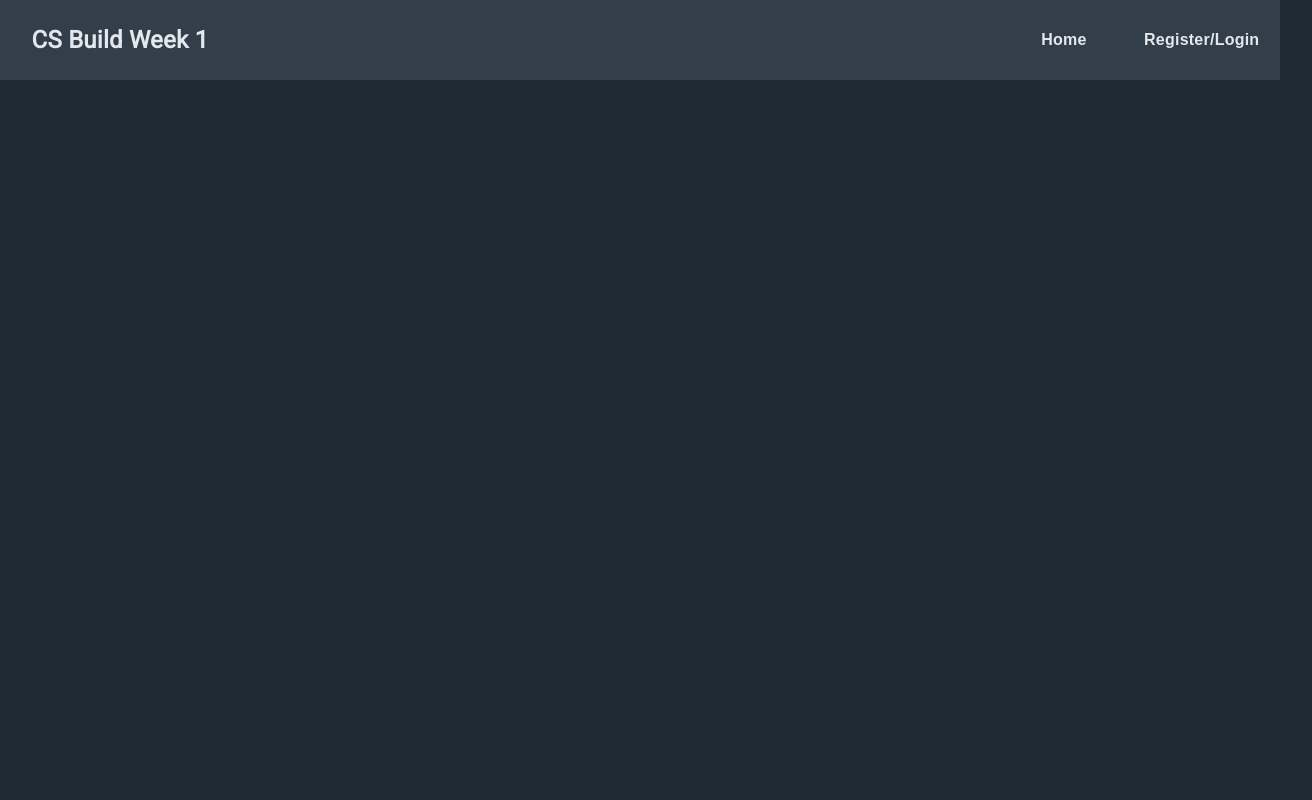
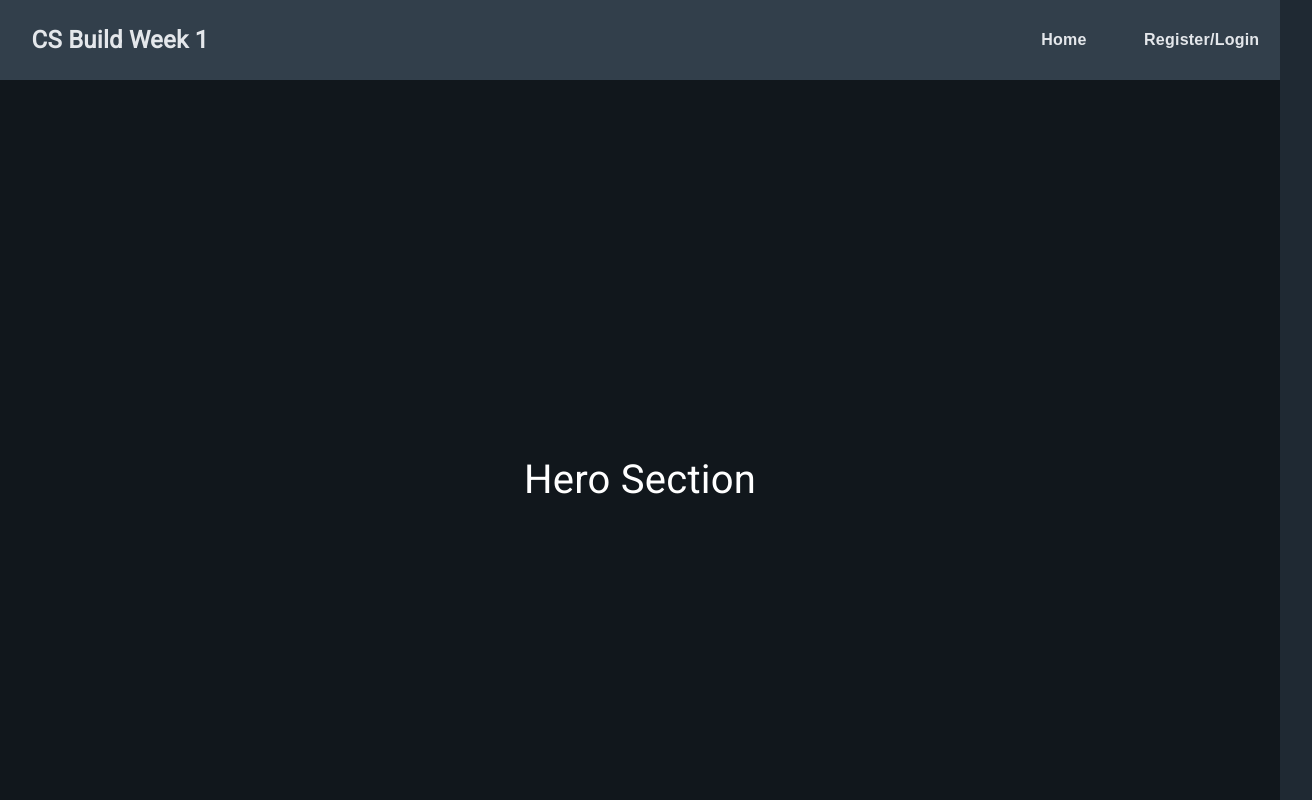
Before and after one commit to DDLPCS26/front-end, a React (Create React App) app in the folder client/: page / in a window 1280 px wide. Shown: the top 800 px of the page, 1312 px wide, since content can reach past the window. Built offline with nearby package versions, Linux system fonts and the light colour scheme.

Commit message:
move landing component to root route

```diff
--- a/client/src/App.js
+++ b/client/src/App.js
@@ -15,6 +15,7 @@ const App = props => {
   return (
     <>
       <Route path='/' component={MainNavigation} />
+      <Route exact path='/' component={Landing} />
       <Route exact path='/home' component={Landing} />
       <Route exact path='/login' component={Login} />
       <Route exact path='/register' component={Register} />
```
